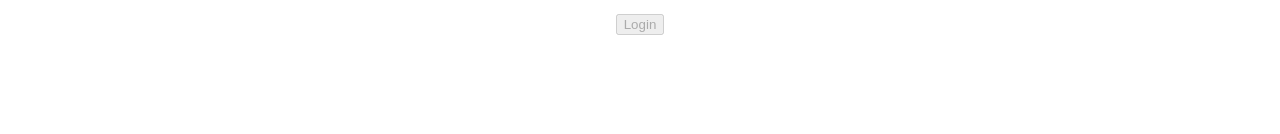
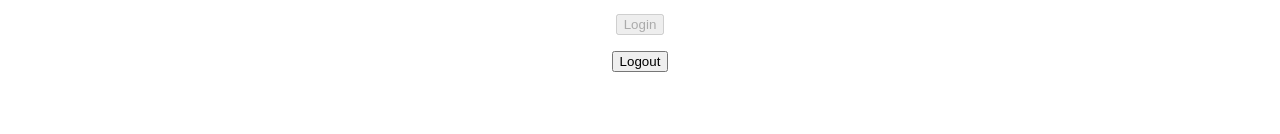
Before and after one commit to TT-WebFT-32-Potluck-Planner/front-end-for-java, a React (Create React App) app: page /login in a window 1280 px wide. Shown: the part 166-300 px from the top of the page. Built offline with nearby package versions, Linux system fonts and the light colour scheme; sample sign-in values are in the browser's storage.

Commit message:
login saves userid to local storage

```diff
--- a/src/components/Dashboard.js
+++ b/src/components/Dashboard.js
@@ -1,8 +1,6 @@
-import axios from 'axios'
 import { axiosWithAuth } from '../utils/axiosWithAuth'
 import React, { useEffect, useState } from 'react'
 import { useHistory } from 'react-router-dom'
-import PotluckCard from './PotluckCard';
 
 const log = console.log;
 const userID = localStorage.getItem('userID');
@@ -74,7 +72,6 @@ const Dashboard = () => {
           })}
           </div>
         <button onClick={routeToCreate}>Create New Potluck</button>
-        <PotluckCard />
       </div>
 
 
--- a/src/components/Login.js
+++ b/src/components/Login.js
@@ -42,14 +42,21 @@ const Login = () => {
       .then(res => {
         console.log('Login Post Response', res)
 
-        const token = res.data.token
-
-        localStorage.setItem('token', token)
+        const token = res.data.token;
+        const userID = res.data.user.userid;
+        localStorage.setItem('token', token);
+        localStorage.setItem('userID', userID);
 
         setSuccessMessage(res.data.message)
       })
       .catch(err => console.log(err))
   }
+
+  const logout = e => {
+    e.preventDefault();
+    localStorage.removeItem('token');
+    localStorage.removeItem('userID');
+  };
 
   // JSX
   return (
@@ -81,7 +88,9 @@ const Login = () => {
         <button disabled={disabled}>Login</button>
       </form>
 
-      {successMessage !== '' ? <p><p id='login-success'>{successMessage}</p></p> : ''}
+      {successMessage !== '' ? <p id='login-success'>{successMessage}</p> : ''}
+
+      {localStorage.getItem('token') && <button onClick={logout}>Logout</button>}
 
     </div >
   )
```
